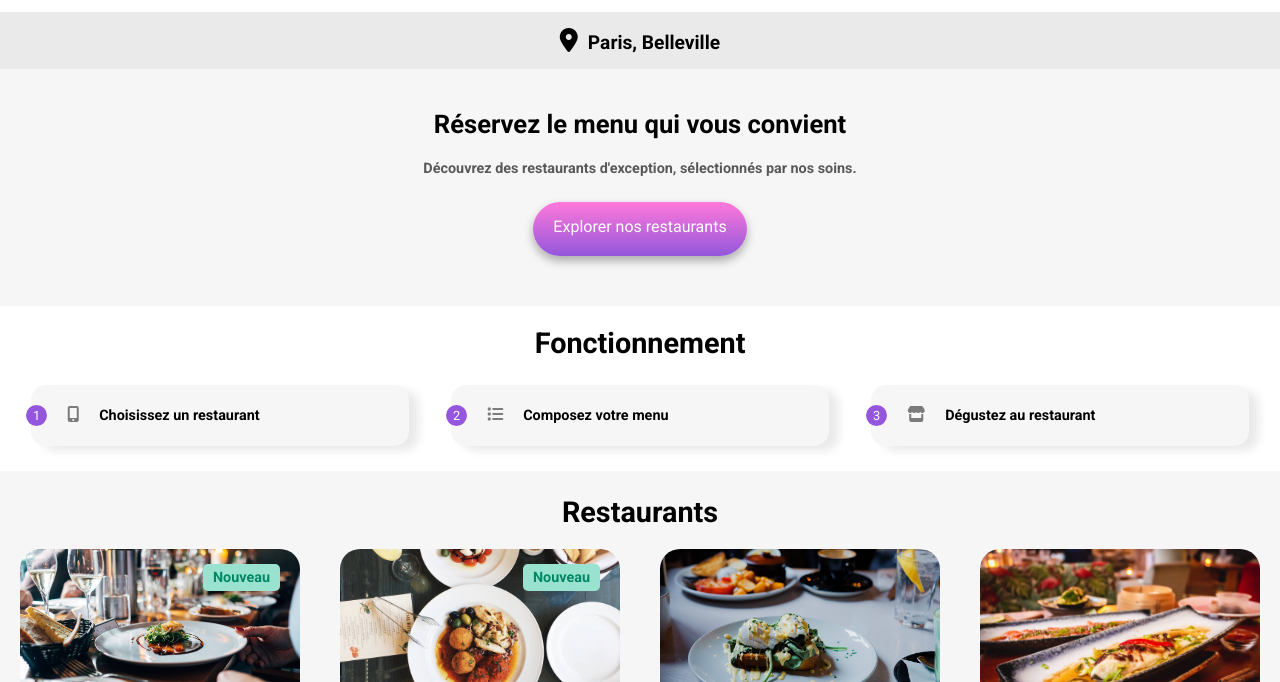
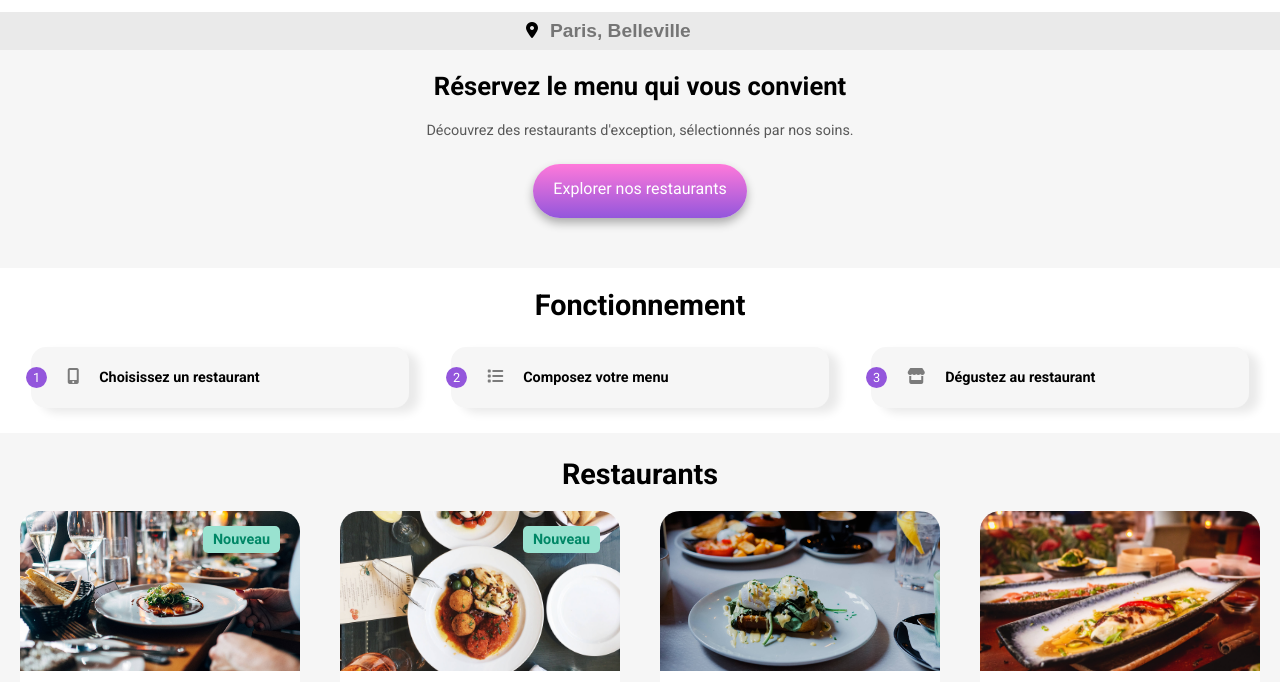
Before and after one commit to Thefish77124/Ohmyfood, a website: page index.html in a window 1280 px wide. Shown: the part 74-756 px from the top of the page. Drawn offline with Linux system fonts and the light colour scheme; a web font is replaced by a local one.

Commit message:
modif recherche lieu index.html

```diff
--- a/index.html
+++ b/index.html
@@ -24,10 +24,12 @@
                 <h1 class="header-page__title">ohmyfood</h1>
             </header>
                 <div class="container-encadrement">
-                    <div class="container-encadrement__position">
-                        <i class="fas fa-map-marker-alt"></i>
-                        <div class="container-encadrement__lieu"><p> Paris, Belleville</p></div>
-                    </div>
+                    <form class="recherche-ville">
+                        <div class="recherche-ville__position">
+                            <div class="recherche-ville__icone-lieu"> <i class="fas fa-map-marker-alt"></i></div>
+                            <div class="recherche-ville__input-lieu"><input type="text" id="lieu" name="lieu" placeholder="Paris, Belleville"></div>
+                        </div>
+                    </form>
                     <div class="container-encadrement__texte">
                         <h2 class="container-encadrement__ligne1"> Réservez le menu qui vous convient</h2>
                         <p class="container-encadrement__ligne2">Découvrez des restaurants d'exception, sélectionnés par nos soins.</p>
--- a/sass/style.scss
+++ b/sass/style.scss
@@ -20,21 +20,27 @@
 .container-encadrement{
     padding-bottom: 30px;
     @include background-light;
+    & .recherche-ville{
         &__position{
             display: flex;
-            flex-direction: row;
             justify-content: center;
             align-items: center;
-            background-size: 200%;
             @include background-dark;
         }
-    &__lieu{
-            margin-left: 10px;
-            font-weight: bold;
+        &__icone-lieu{
+            margin: 10px 10px 10px 60px;
         }
-    &__texte{
+        & input{
+            border: 0px;
+            background-color: transparent;
             font-weight: bolder;
-            margin: 40px 30px 10px 30px;
+            cursor: text;
+            &:hover{
+                background-color: $color-light;
+            }
+        }
+    }
+    &__ligne1{
         text-align: center;
     }
     &__ligne2{
@@ -401,22 +407,8 @@
 
                  /* page accueil */
 
-    .container-encadrement{
-        &__position{
-            align-items: baseline;
-            padding-bottom: 15px;
-            & i{
-                font-size: 1.5rem;
-            }
-        }
-        &__lieu p{
-            font-size: 1.2rem;
-            margin-bottom: 0;
-        }
-        &__main-menu{
-            margin-top: 20px;
-        }
-        &__main-explorer-texte{
+    .recherche-ville{
+        &__position input{
                 font-size: 1.2rem;
         }
     }
--- a/sass/utils/_keyframes.scss
+++ b/sass/utils/_keyframes.scss
@@ -40,7 +40,7 @@
 
 @keyframes prix-gauche {
     0%{
-        width: 80%;
+        width: 70%;
     }
     100%{
         width: 60%;
```
Also changed, not shown: css/style.css, 1 other file. Lines whose indentation alone changed are shown as unchanged.
